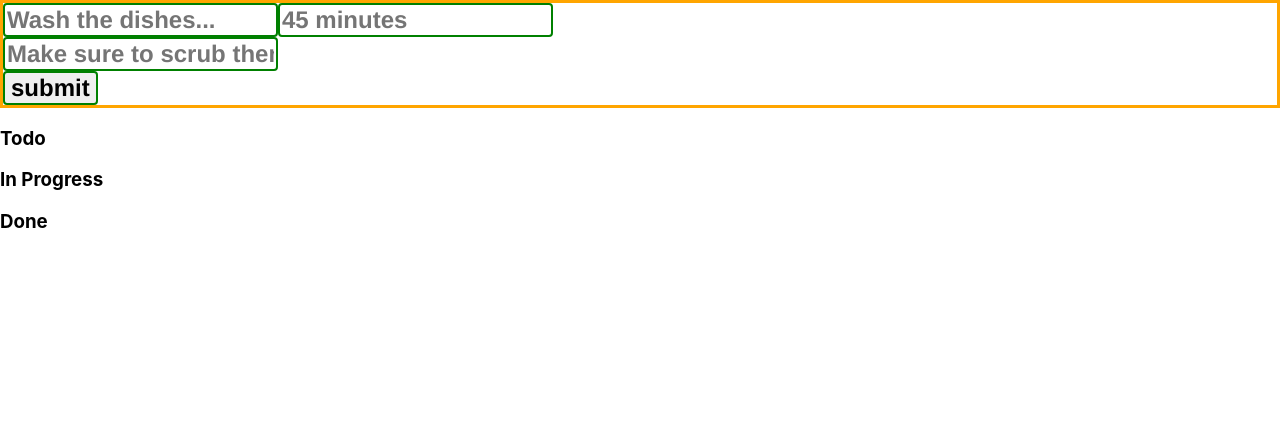
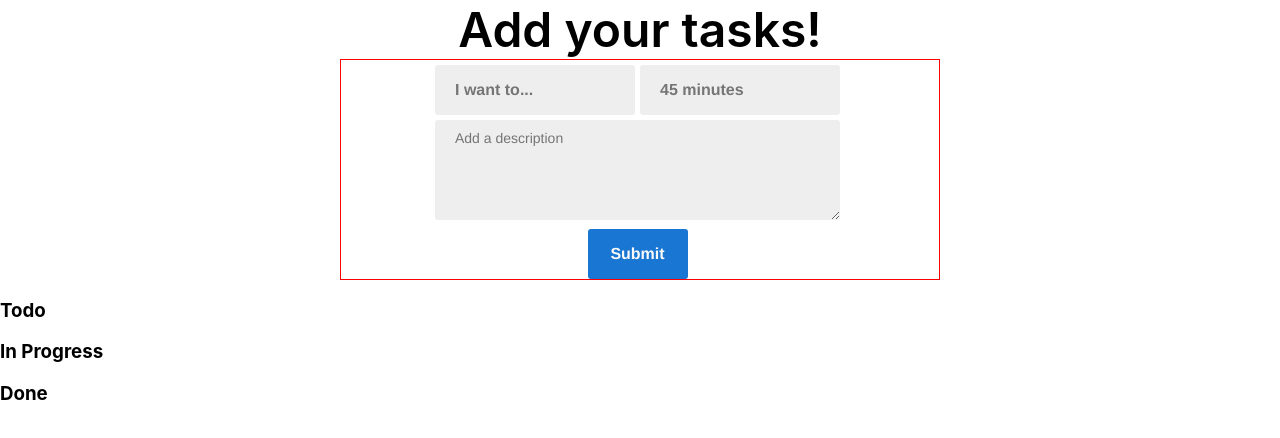
Before and after one commit to edwgeo/productivity-app, a React (Create React App) app: page / in a window 1280 px wide. Shown: the top 438 px of the page. Built offline with nearby package versions, Linux system fonts and the light colour scheme; the HTML template or start-up script is replaced by a standard one.

Commit message:
Added styling to input fields

```diff
--- a/src/components/StyledComponents.js
+++ b/src/components/StyledComponents.js
@@ -2,22 +2,60 @@ import styled from 'styled-components'
 
 // border-box documentation: https://developer.mozilla.org/en-US/docs/Web/CSS/box-sizing
 export const NormalInput = styled.input`
-    border-radius: 4px;
-    border: 2px solid green;
+    border-radius: 3px;
+    border: 3px #eeeeee;
+    padding 3px 20px;
     font-family: "Helvetica";
     font-weight: bold;
-    font-size: 24px;
+    font-size: 16px;
     box-sizing: border-box;
+    background-color: #eeeeee;
+    margin: 5px 5px 0px 0px;
+    width: 200px;
+    height: 50px;
+`
+
+export const TextArea = styled.textarea`
+    border-radius: 3px;
+    border: 3px #eeeeee;
+    padding 10px 20px;
+    font-family: "Helvetica";
+    font-size: 14px;
+    box-sizing: border-box;
+    background-color: #eeeeee;
+    margin: 5px 5px 0px 0px;
+    width: 405px;
+    height: 100px;
+`
+
+export const SubmitInput = styled(NormalInput)`
+    background-color: #1976D2;
+    color: #FAFAFA;
+    width: 100px;
+    font-weight: semibold;
 `
 
 export const FormContainer = styled.div`
     display: flex;
     flex-direction: column;
-    border: 3px solid orange;
     box-sizing: border-box;
+    margin: auto;
+    border: 1px solid red;
+    width: 600px;
 `
 
 export const InputInRow = styled.div`
     display: flex;
     flex-direction: row;
+    justify-content: center;
 `
+
+export const StyledHeading = styled.div`
+    width: 400px;
+    margin: auto;
+    font-size: 48px;
+    font-weight: 600;
+    font-smooth: auto;
+    display: flex;
+    justify-content: center;
+`
--- a/src/components/TodoDashboard.js
+++ b/src/components/TodoDashboard.js
@@ -1,6 +1,7 @@
 import React, { useState } from 'react'
 import TodoSection from './TodoSection'
 import Todoform from './Todoform'
+import { StyledHeading } from './StyledComponents'
 
 // currently: working on creating Todoform, passing in the handleChange, handleSubmit functions, and displaying the <form>
 
@@ -26,6 +27,7 @@ import Todoform from './Todoform'
 
     return (
         <div>
+            <StyledHeading>Add your tasks!</StyledHeading>
             <Todoform latestTodo={latestTodo} setTodos={setTodos} setLatestTodo={setLatestTodo} />
             <h3>Todo</h3>
             <TodoSection todos={todos.filter(todo => todo.status === "todo")} handleStatusChange={handleStatusChange}/>
--- a/src/components/Todoform.js
+++ b/src/components/Todoform.js
@@ -1,5 +1,5 @@
 import react, { useState } from 'react'
-import { NormalInput, FormContainer, InputInRow } from './StyledComponents'
+import { NormalInput, FormContainer, InputInRow, SubmitInput, TextArea } from './StyledComponents'
 
 function Todoform ({latestTodo, setTodos, setLatestTodo}) {
     const [errors, setErrors] = useState({titleError : "", timeError : ""})
@@ -9,7 +9,7 @@ function Todoform ({latestTodo, setTodos, setLatestTodo}) {
         let newTimeError = ""
 
         if (!todoItem.name) {
-            newTitleError = "Must input some title for the todo item"
+            newTitleError = "Must input a title for the todo item"
         }
         if (todoItem.time.trim() === "" || isNaN(todoItem.time)) {
             newTimeError = "Time field must contain only integers"
@@ -47,7 +47,7 @@ function Todoform ({latestTodo, setTodos, setLatestTodo}) {
                 <InputInRow>
                     <div>
                         <NormalInput
-                            placeholder="Wash the dishes..."
+                            placeholder="I want to..."
                             value={latestTodo.name}
                             onChange={handleChange}
                             name="name"
@@ -64,20 +64,22 @@ function Todoform ({latestTodo, setTodos, setLatestTodo}) {
                         <div style= {{fontSize : 11, color : "red"}}>{errors.timeError}</div>
                     </div>
                 </InputInRow>
+                <InputInRow>
                     <div>
-                    <NormalInput
-                        placeholder="Make sure to scrub them with the new sponge!"
+                        <TextArea
+                            placeholder="Add a description"
                             value={latestTodo.desc}
                             onChange={handleChange}
                             name="desc"
                         />
                     </div>
-                <div>
-                <NormalInput
+                </InputInRow>
+                <InputInRow>
+                    <SubmitInput
                         type="submit"
-                    value="submit"
+                        value="Submit"
                     />
-                </div>
+                </InputInRow>
             </FormContainer>
 
         </form>
```
Lines whose indentation alone changed are shown as unchanged.
